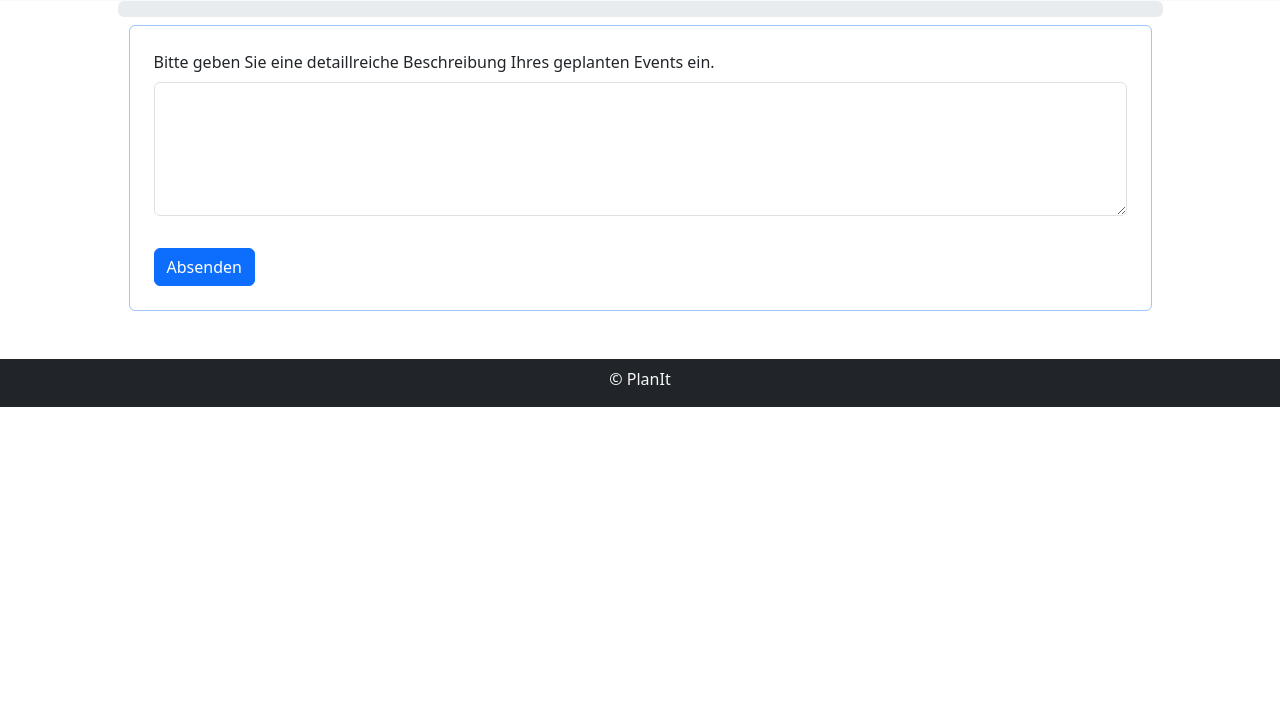
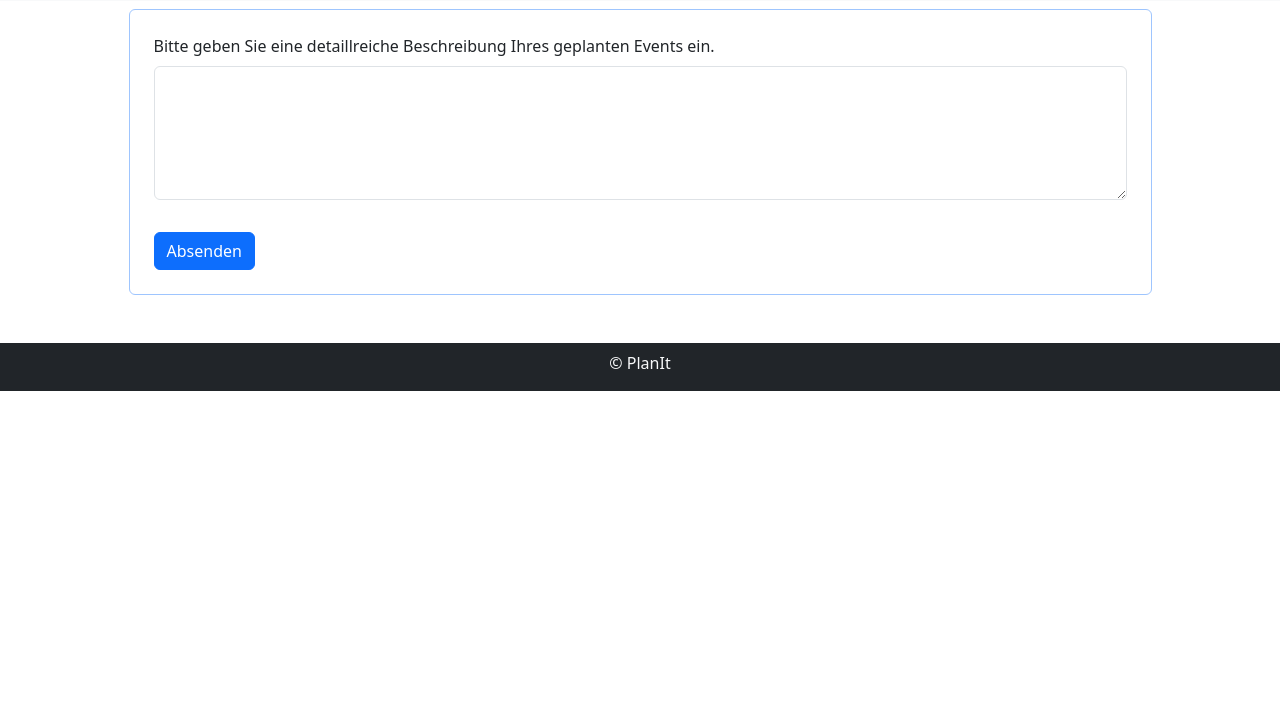
Before and after one commit to mogisler/Hackaton25, a website: page index.html in a window 1280 px wide. Shown: the part 83-800 px from the top of the page. Drawn offline with nearby package versions, Linux system fonts and the light colour scheme.

Commit message:
change progressbar

```diff
--- a/index.html
+++ b/index.html
@@ -23,7 +23,7 @@
     </header>
     <main>
         <div class="container">
-            <div class="row justify-content-center">
+            <div class="row justify-content-center my-2 d-none" id="progressBarContainer">
                 <div class="col-11 progress">
                     <div class="progress-bar" role="progressbar" id="progress" aria-valuemin="0" aria-valuemax="100">
                     </div>
@@ -92,6 +92,7 @@
             document.getElementById('eventDescription').setAttribute("readonly", true);
             document.getElementById('eventDescription').setAttribute("disabled", true);
             document.getElementById('detailsContainer').classList.remove('d-none');
+            document.getElementById('progressBarContainer').classList.remove('d-none');
             document.getElementById('progress').style.width = '50%';
 
 
```
